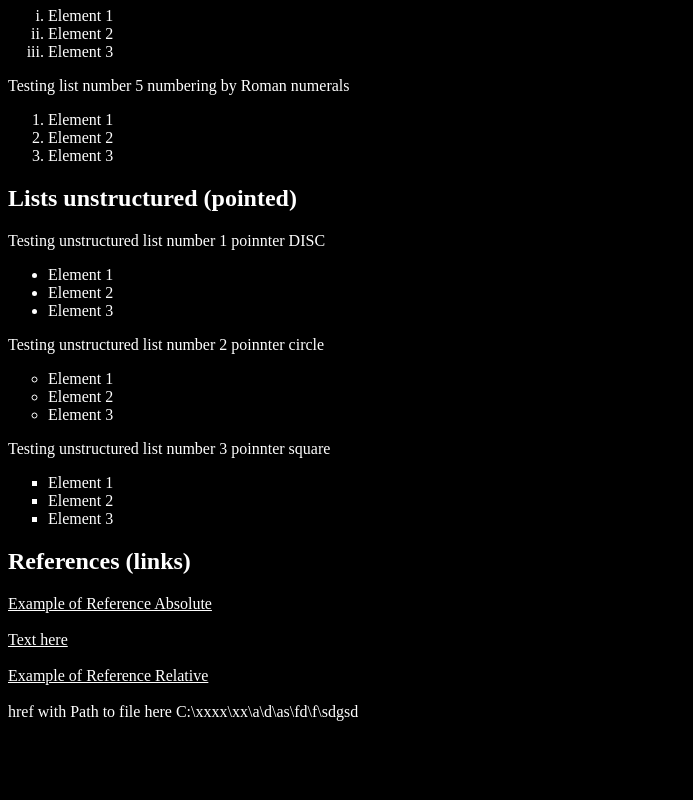
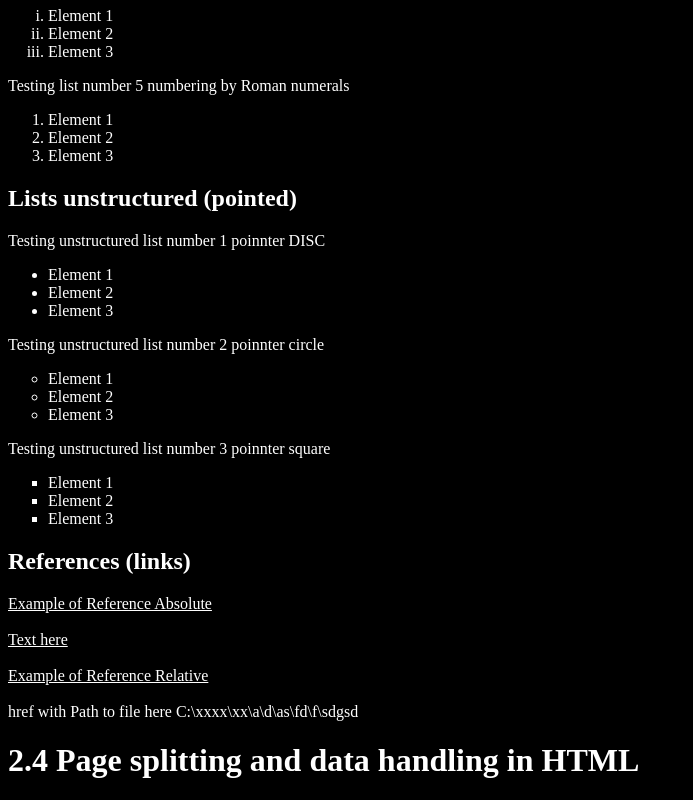
Before and after one commit to Nexuher/ExamPreparation, a plain HTML site: page index.html in a window 1280 px wide. Shown: the part 1062-1862 px from the top of the page, without its empty margins (0-693 px from the left). Before the commit the page ends 1791 px from the top, so only its background shows below. Drawn offline with Linux system fonts and the light colour scheme.

Commit message:
End of 2.3 Basic HTML Tags README/index.html

```diff
--- a/index.html
+++ b/index.html
@@ -113,6 +113,8 @@
     <br> <br>
     <u>Example of Reference Relative</u> <br> <br>
     href with Path to file here C:\xxxx\xx\a\d\as\fd\f\sdgsd
+
+    <h1>2.4 Page splitting and data handling in HTML</h1>
 </body>
 </html>
 <!-- Zamknięcie dokumentu HTML -->
```
Also changed, not shown: 1 other file.
